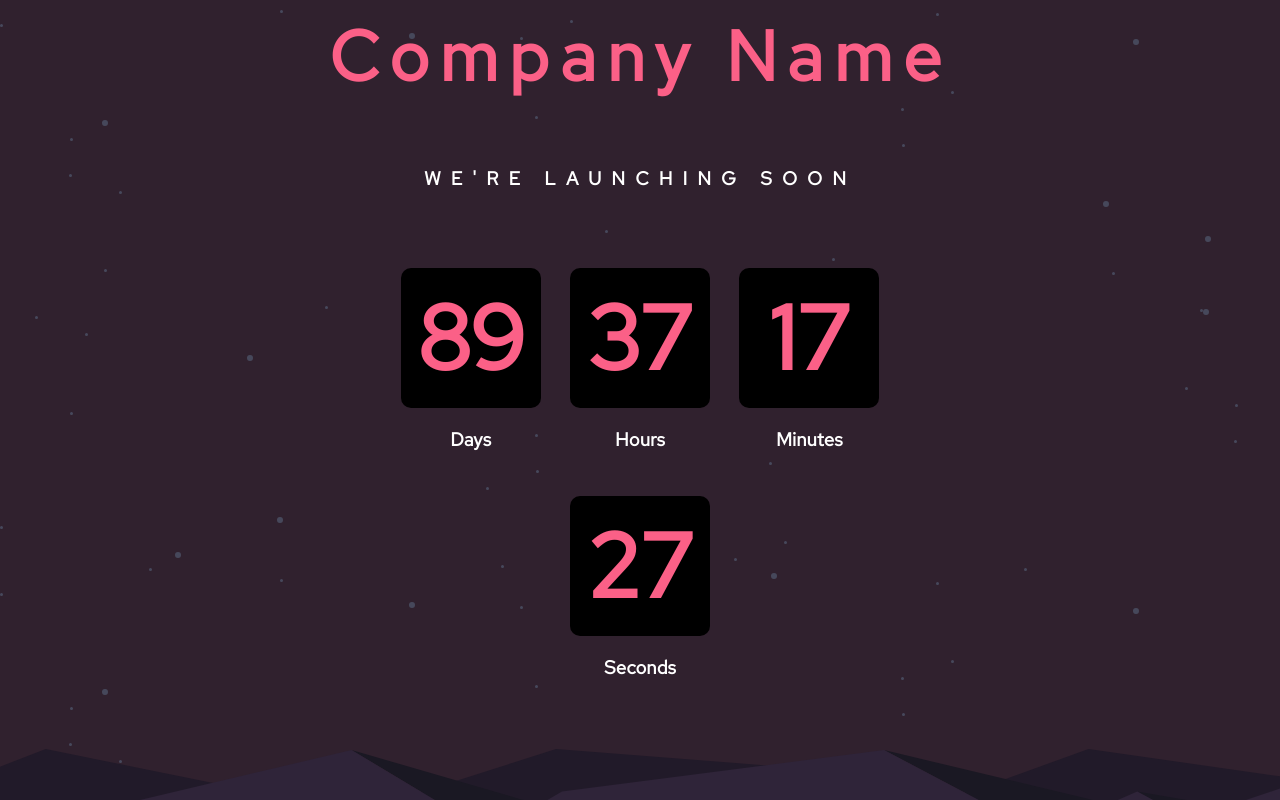
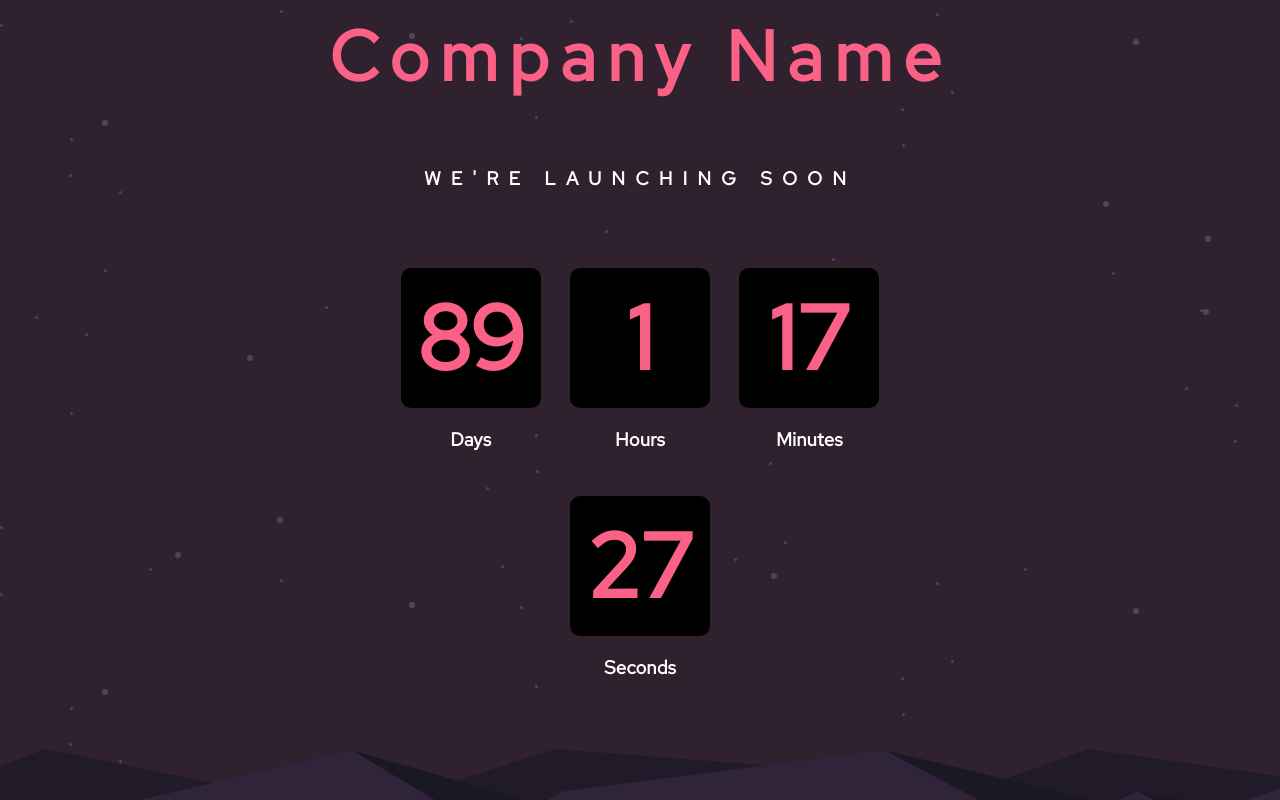
Before and after one commit to taavishthaman/launch-countdown-timer, a plain HTML site: page index.html in a window 1280 px wide. Shown: the top 800 px of the page. Drawn offline with Linux system fonts and the light colour scheme.

Commit message:
Update index.html

```diff
--- a/index.html
+++ b/index.html
@@ -65,7 +65,7 @@
       console.log(time)
       var seconds = time%60;
       var minutes = Math.floor((time/60)%60);
-      var hours = Math.floor((time/3600)%60);
+      var hours = Math.floor((time/3600)%24);
       var days = Math.floor((time/86400));
 
       document.getElementsByClassName("seconds")[0].innerHTML = seconds;
```
